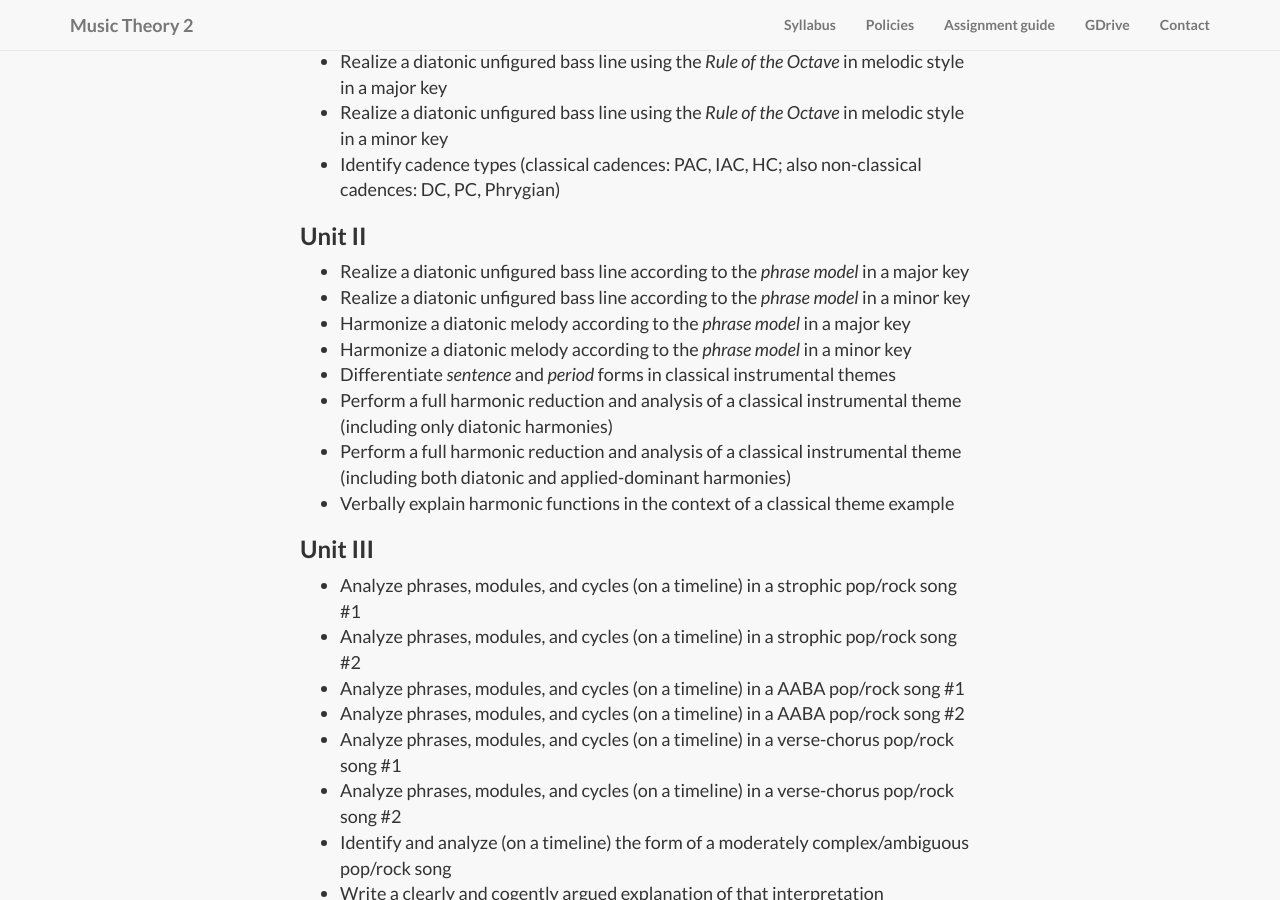
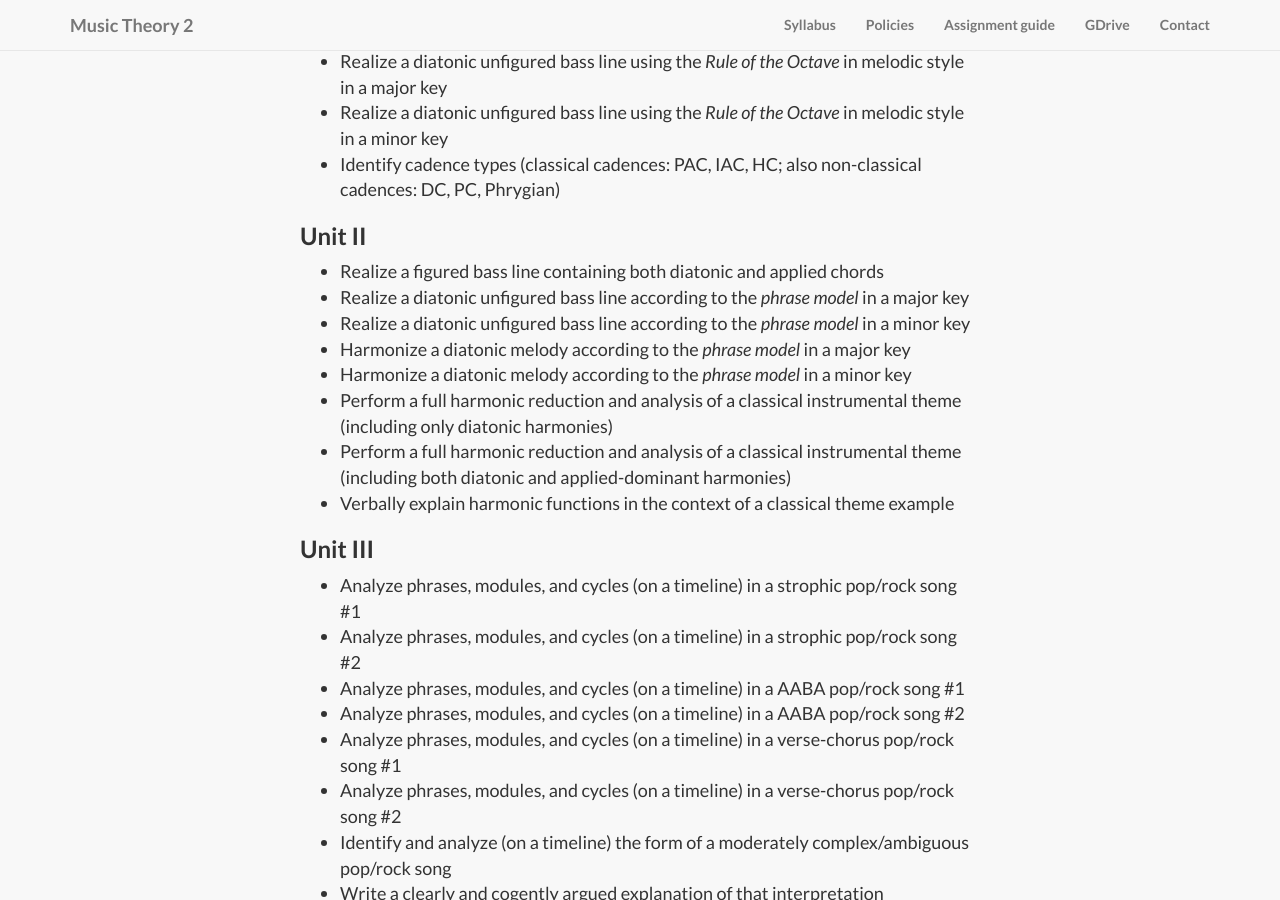
Before and after one commit to kshaffer/theory2, a Jekyll site: the page built from assessments.md, in a window 1280 px wide and 900 px high, scrolled down 3445 px. Built offline with Jekyll 4.4.1, drawn with Linux system fonts in a browser that asks for light colours; nearby versions of some CDN libraries; library files that are not in the unit come from our copies.

Commit message:
applied chord standard

```diff
--- a/assessments.md
+++ b/assessments.md
@@ -67,11 +67,11 @@ Following is a list of specific concepts/skills that will form the basis for the
 
 ### Unit II
 
+- Realize a figured bass line containing both diatonic and applied chords
 - Realize a diatonic unfigured bass line according to the *phrase model* in a major key
 - Realize a diatonic unfigured bass line according to the *phrase model* in a minor key
 - Harmonize a diatonic melody according to the *phrase model* in a major key
 - Harmonize a diatonic melody according to the *phrase model* in a minor key
-- Differentiate *sentence* and *period* forms in classical instrumental themes
 - Perform a full harmonic reduction and analysis of a classical instrumental theme (including only diatonic harmonies)
 - Perform a full harmonic reduction and analysis of a classical instrumental theme (including both diatonic and applied-dominant harmonies)
 - Verbally explain harmonic functions in the context of a classical theme example
```
Also changed, not shown: 2 other files.
